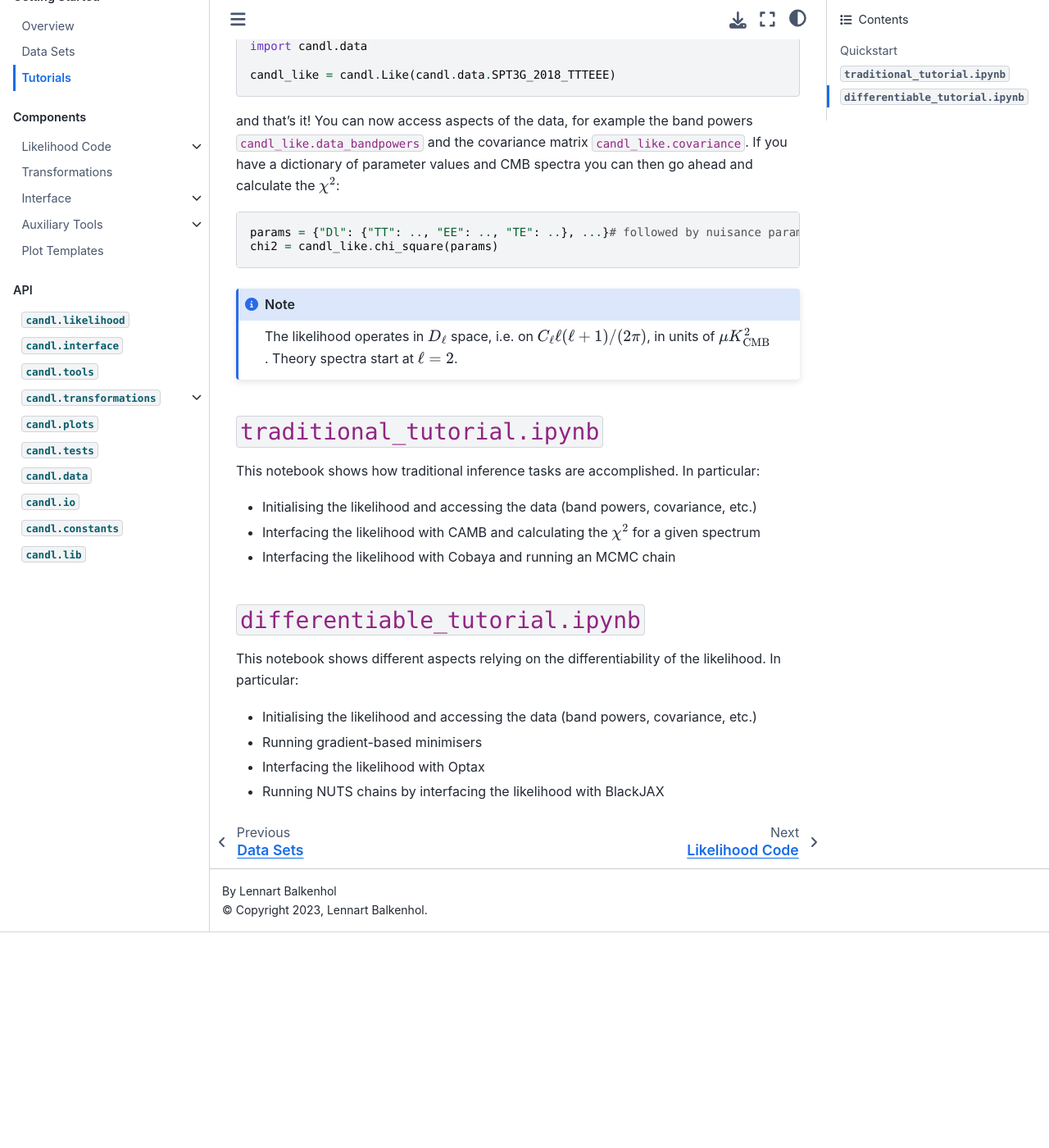
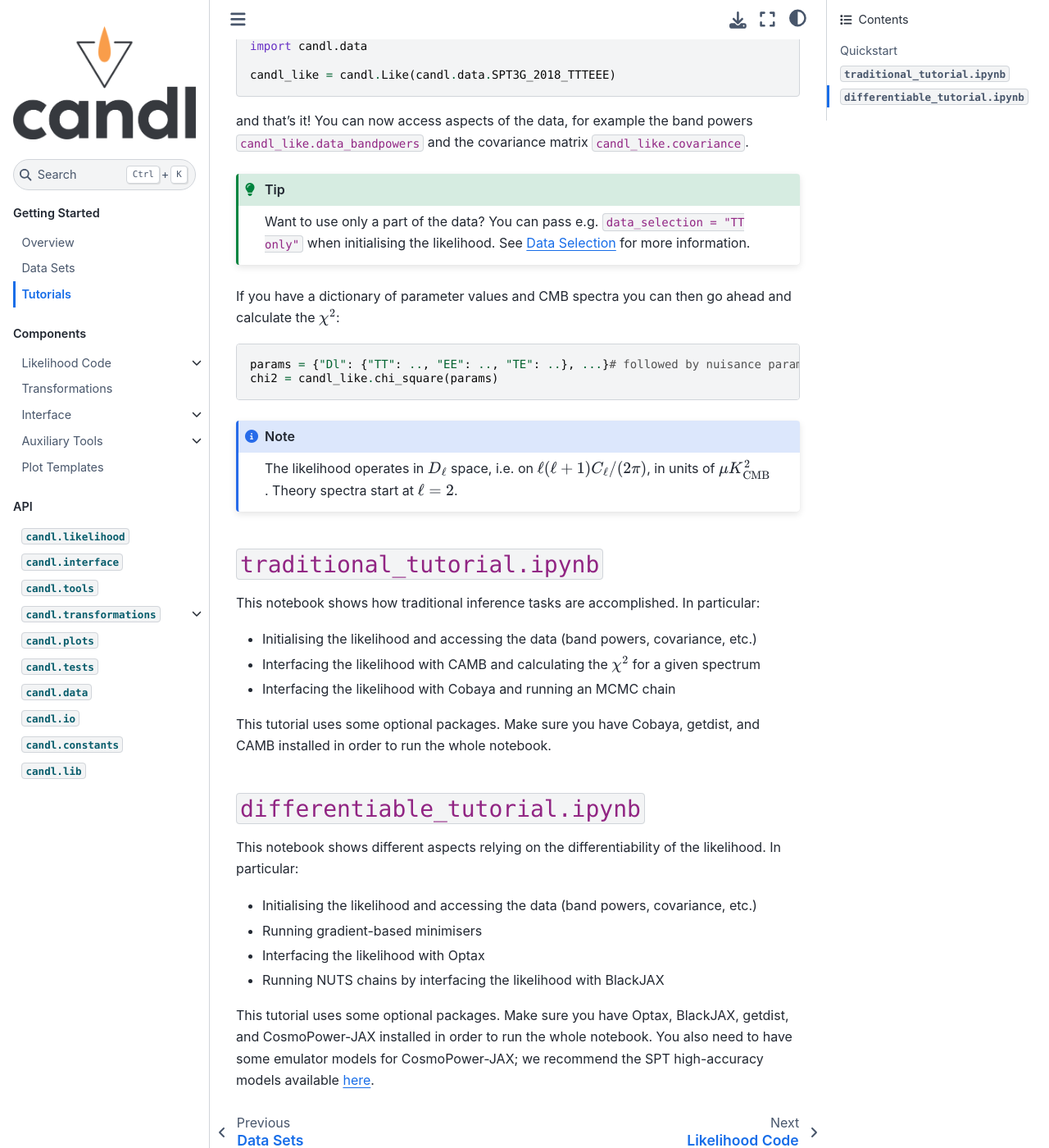
Before and after one commit to Lbalkenhol/candl, a Sphinx documentation site: the page built from docs/tutorial/tutorial_overview.rst, in a window 1280 px wide and 1400 px high, scrolled down 369 px. Shown: the whole window at 82% size. Built offline with Sphinx 7.4.7 and the Sphinx Book theme 1.1.4, drawn with Linux system fonts in a browser that asks for light colours; before the commit the page ends 1506 px from its top, so only the background shows below that.

Commit message:
added a couple of notes and tips

```diff
--- a/docs/tutorial/tutorial_overview.rst
+++ b/docs/tutorial/tutorial_overview.rst
@@ -20,6 +20,10 @@
     candl_like = candl.Like(candl.data.SPT3G_2018_TTTEEE)
 
 and that's it! You can now access aspects of the data, for example the band powers ``candl_like.data_bandpowers`` and the covariance matrix ``candl_like.covariance``.
+
+.. tip::
+    Want to use only a part of the data? You can pass e.g. ``data_selection = "TT only"`` when initialising the likelihood. See :ref:`Data Selection` for more information.
+
 If you have a dictionary of parameter values and CMB spectra you can then go ahead and calculate the :math:`\chi^2`:
 
 .. code-block:: python
@@ -29,7 +33,7 @@
 
 .. note::
 
-    The likelihood operates in :math:`D_\ell` space, i.e. on :math:`C_\ell \ell (\ell + 1) / (2 \pi)`, in units of :math:`\mu K_{\mathrm{CMB}}^2`.
+    The likelihood operates in :math:`D_\ell` space, i.e. on :math:`\ell (\ell + 1) C_\ell / (2 \pi)`, in units of :math:`\mu K_{\mathrm{CMB}}^2`.
     Theory spectra start at :math:`\ell=2`.
 
 ``traditional_tutorial.ipynb``
@@ -41,6 +45,8 @@
 * Interfacing the likelihood with CAMB and calculating the :math:`\chi^2` for a given spectrum
 * Interfacing the likelihood with Cobaya and running an MCMC chain
 
+This tutorial uses some optional packages.
+Make sure you have Cobaya, getdist, and CAMB installed in order to run the whole notebook.
 
 ``differentiable_tutorial.ipynb``
 ---------------------------------
@@ -51,3 +57,7 @@
 * Running gradient-based minimisers
 * Interfacing the likelihood with Optax
 * Running NUTS chains by interfacing the likelihood with BlackJAX
+
+This tutorial uses some optional packages.
+Make sure you have Optax, BlackJAX, getdist, and CosmoPower-JAX installed in order to run the whole notebook.
+You also need to have some emulator models for CosmoPower-JAX; we recommend the SPT high-accuracy models available `here <https://github.com/alessiospuriomancini/cosmopower/tree/main/cosmopower/trained_models/SPT_high_accuracy>`_.
```
Also changed, not shown: 2 other files.
